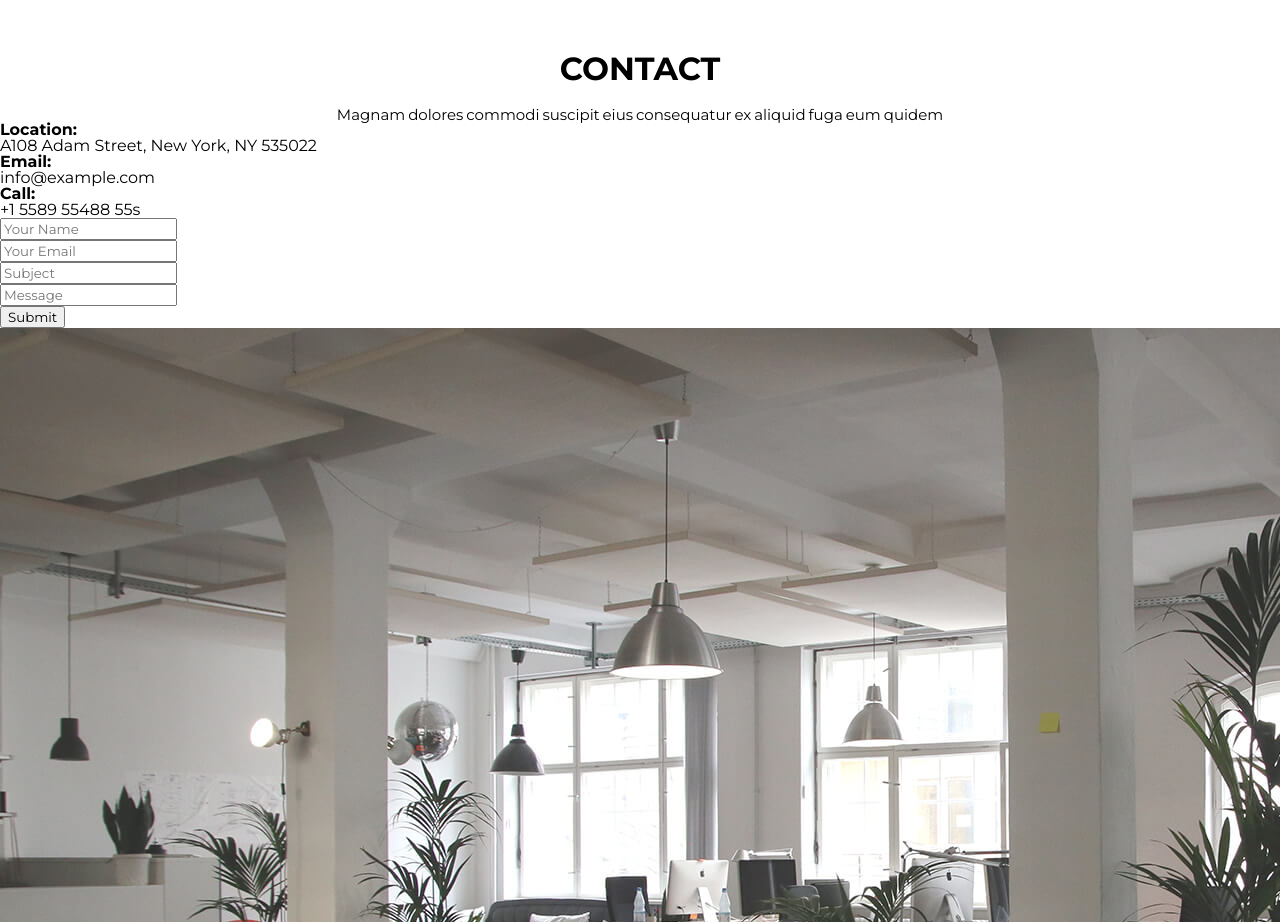
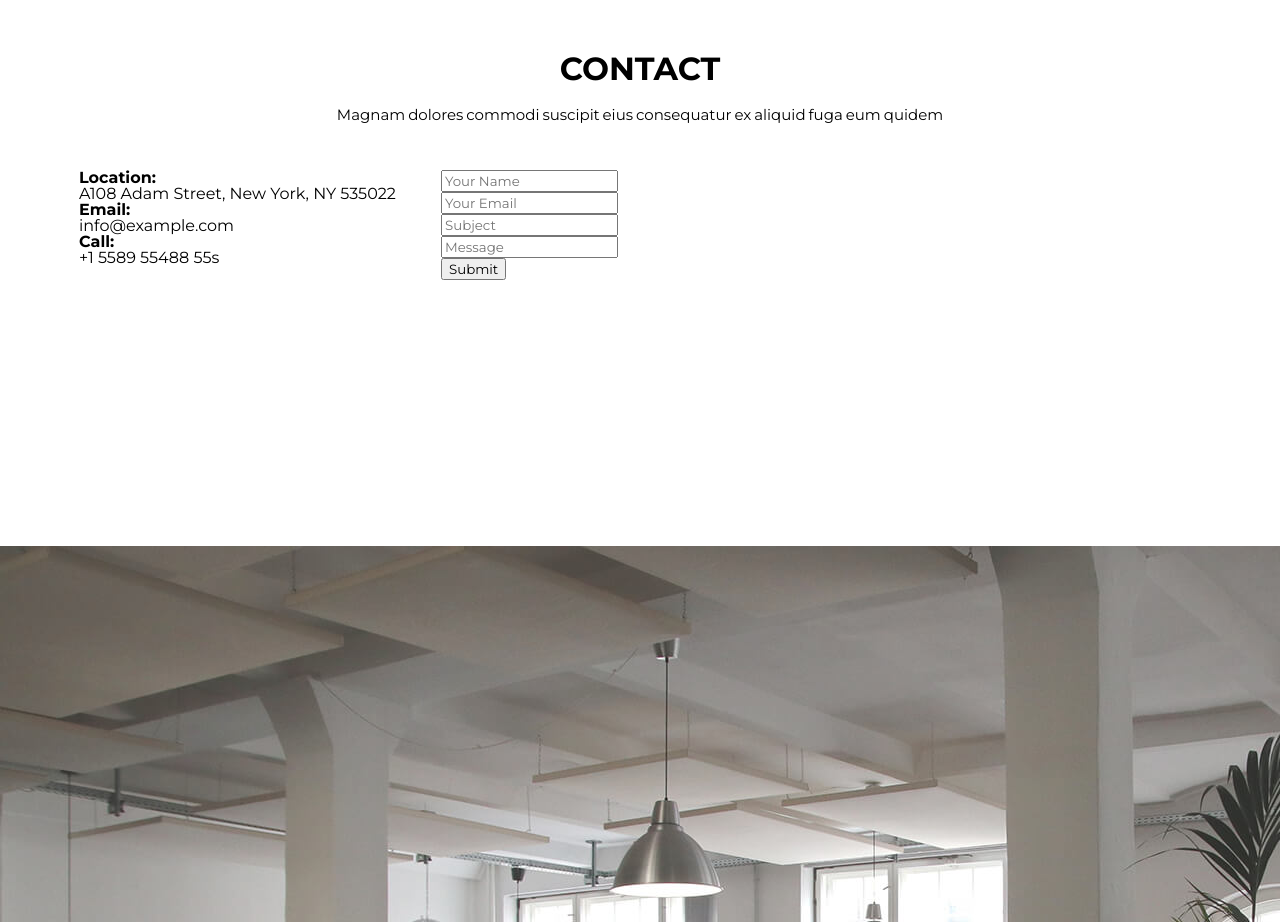
Before and after one commit to onlysparrow-web/web-site, a plain HTML site: page index.html in a window 1280 px wide. Shown: the part 7980-8902 px from the top of the page. Drawn offline with Linux system fonts and the light colour scheme.

Commit message:
Update styles.css

```diff
--- a/styles.css
+++ b/styles.css
@@ -479,3 +479,34 @@ body {
   font-size: 15px;
   word-spacing: -1px;
 }
+.contacts {
+  display: flex;
+  flex-direction: row;
+  width: 1297px;
+  margin-left: auto;
+  margin-right: auto;
+  justify-content: space-between;
+  padding-top: 48px;
+}
+.location {
+  padding-right: 24px;
+  width: 338px;
+  height: 376px;
+  padding-left: 79px;
+}
+.forms {
+  flex-grow: 1;
+}
+.namemail {
+  display: flex;
+  justify-content: space-evenly;
+  width: 855px;
+}
+.namemail:first-child {
+  width: 388px;
+  height: 37px;
+}
+.namemail:last-child {
+  width: 388px;
+  height: 37px;
+}
```
